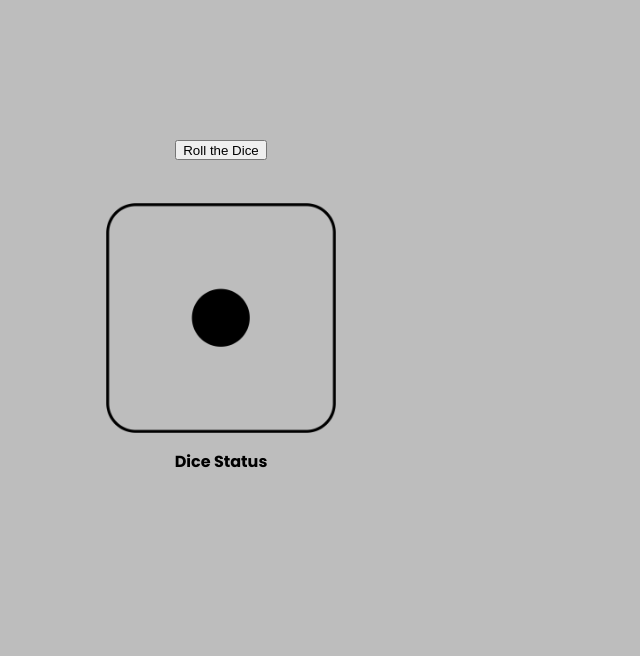
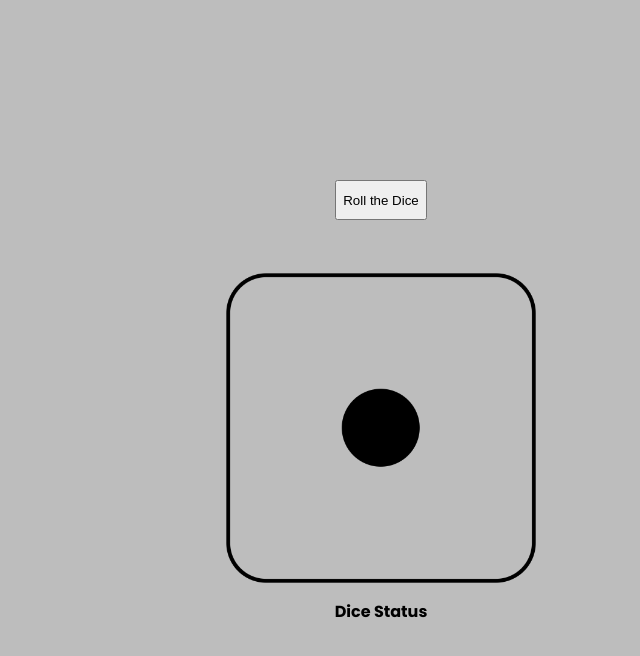
Before and after one commit to DonVlad1/master39DiceGame, a plain HTML site: page index.html in a window 1280 px wide. Shown: the whole page, without its empty margins (259-899 px from the left). Drawn offline with Linux system fonts and the light colour scheme.

Commit message:
Updated measurements

```diff
--- a/style.css
+++ b/style.css
@@ -8,7 +8,7 @@
 body {
     font-family: 'Poppins', sans-serif;
     margin: 0;
-    flex-basis: 100%;
+    flex-basis: 100vh;
     height: 100vh
 }
 
@@ -26,8 +26,8 @@ body {
 .gamePanel
 {
     display: flex;
-    width: 75%;
-    height: 75%;
+    width: 100%;
+    height: 100%;
     flex-direction: column;
     justify-content: center;
     align-items: center;
```
